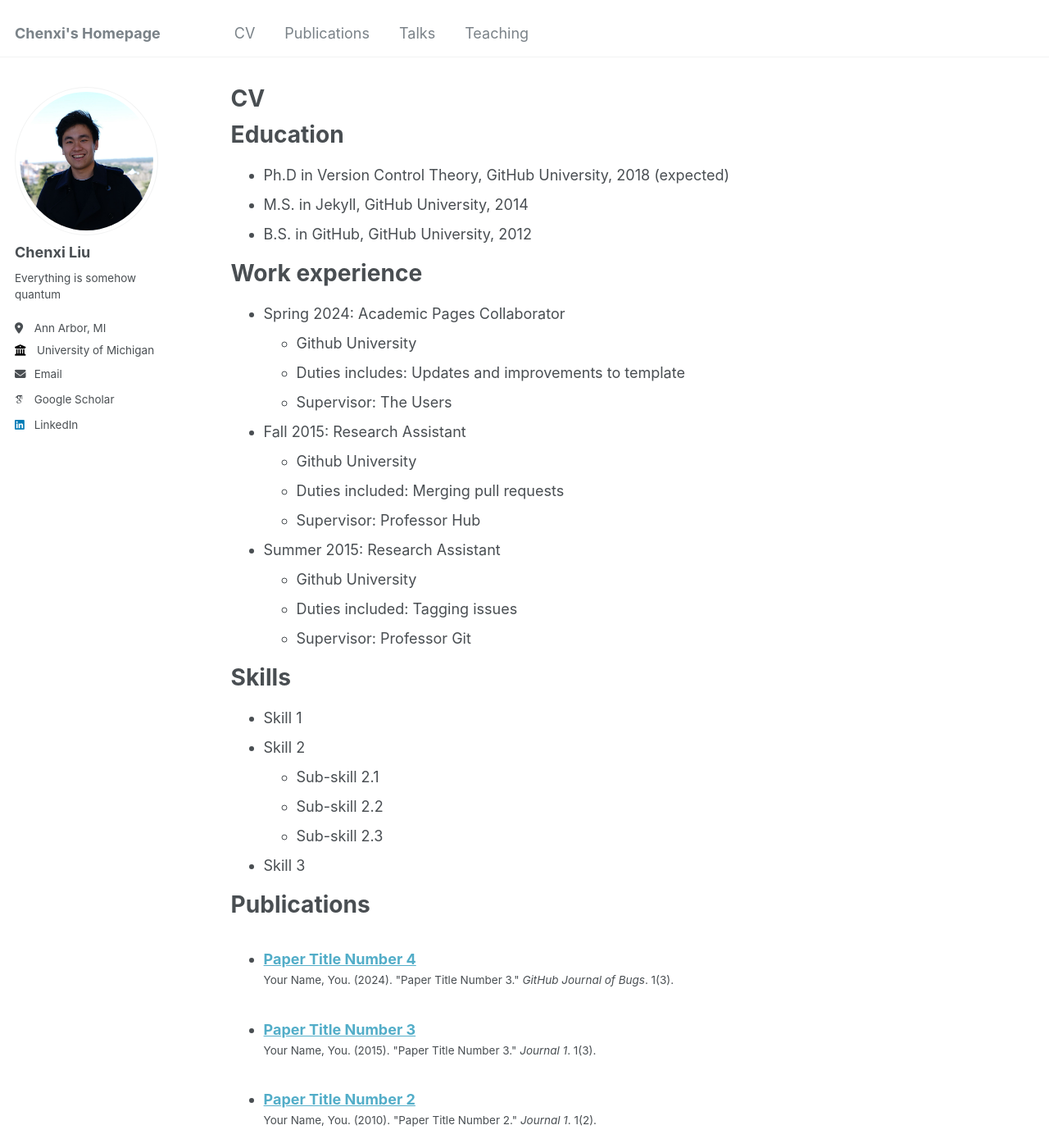
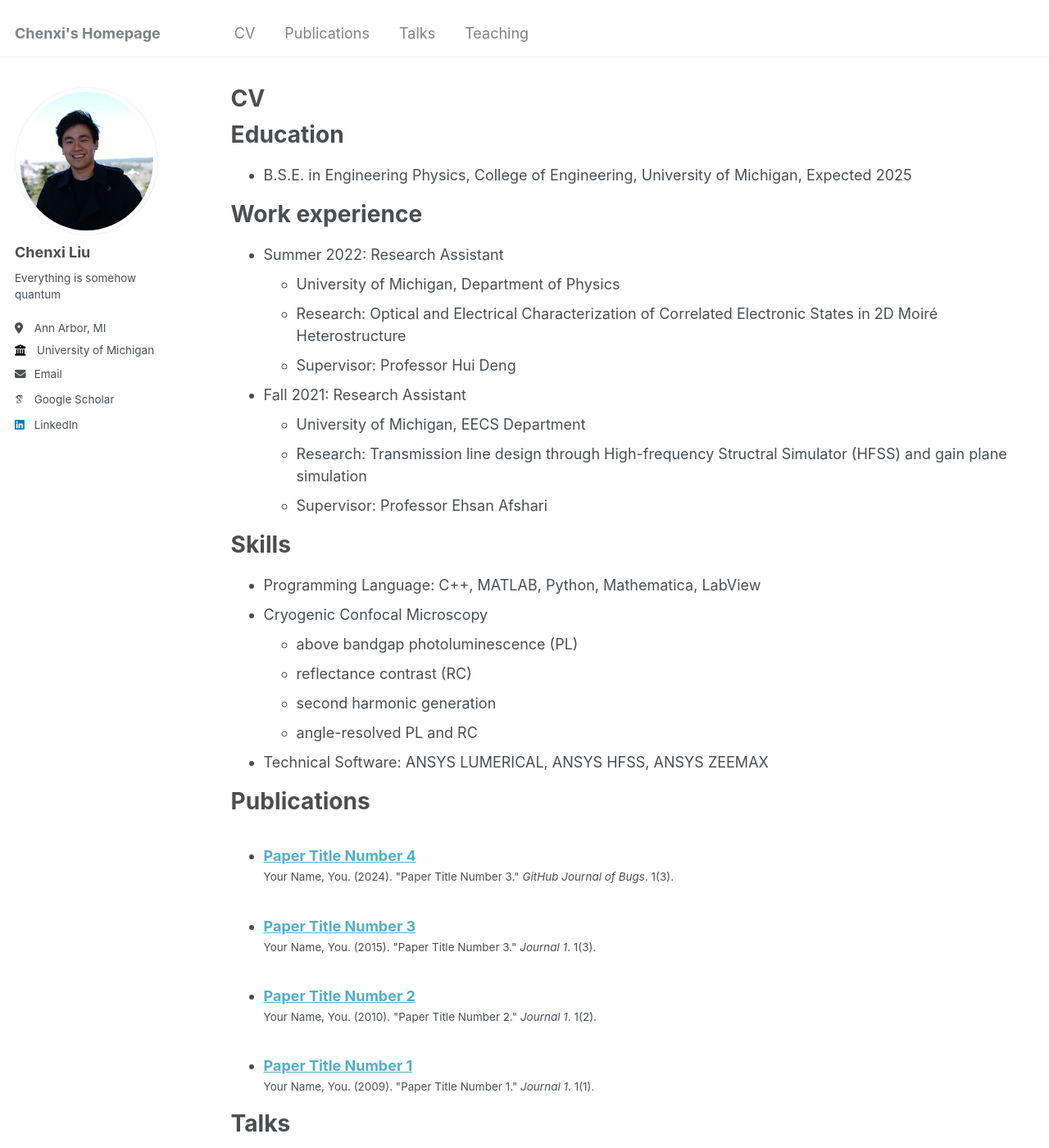
Before and after one commit to chenxil6/chenxi_liu.github.io, a Jekyll site: the page built from _pages/cv.md, in a window 1280 px wide and 1400 px high. Shown: the whole window at 82% size. Built offline with Jekyll 4.4.1, drawn with Linux system fonts in a browser that asks for light colours; some web fonts are replaced; some of the changed text lies outside the part shown.

Commit message:
Update cv.md

```diff
--- a/_pages/cv.md
+++ b/_pages/cv.md
@@ -11,35 +11,29 @@ redirect_from:
 
 Education
 ======
-* Ph.D in Version Control Theory, GitHub University, 2018 (expected)
-* M.S. in Jekyll, GitHub University, 2014
-* B.S. in GitHub, GitHub University, 2012
+* B.S.E. in Engineering Physics, College of Engineering, University of Michigan, Expected 2025
 
 Work experience
 ======
-* Spring 2024: Academic Pages Collaborator
-  * Github University
-  * Duties includes: Updates and improvements to template
-  * Supervisor: The Users
+* Summer 2022: Research Assistant
+  * University of Michigan, Department of Physics
+  * Research: Optical and Electrical Characterization of Correlated Electronic States in 2D Moiré Heterostructure
+  * Supervisor: Professor Hui Deng
 
-* Fall 2015: Research Assistant
-  * Github University
-  * Duties included: Merging pull requests
-  * Supervisor: Professor Hub
-
-* Summer 2015: Research Assistant
-  * Github University
-  * Duties included: Tagging issues
-  * Supervisor: Professor Git
+* Fall 2021: Research Assistant
+  * University of Michigan, EECS Department
+  * Research: Transmission line design through High-frequency Structral Simulator (HFSS) and gain plane simulation
+  * Supervisor: Professor Ehsan Afshari
 
 Skills
 ======
-* Skill 1
-* Skill 2
-  * Sub-skill 2.1
-  * Sub-skill 2.2
-  * Sub-skill 2.3
-* Skill 3
+* Programming Language: C++, MATLAB, Python, Mathematica, LabView
+* Cryogenic Confocal Microscopy
+  * above bandgap photoluminescence (PL)
+  * reflectance contrast (RC)
+  * second harmonic generation
+  * angle-resolved PL and RC
+* Technical Software: ANSYS LUMERICAL, ANSYS HFSS, ANSYS ZEEMAX
 
 Publications
 ======
@@ -61,4 +55,4 @@ Teaching
 
 Service and leadership
 ======
-* Currently signed in to 43 different slack teams
+* Engineering Physics Ambassador (2023-2025)
```
